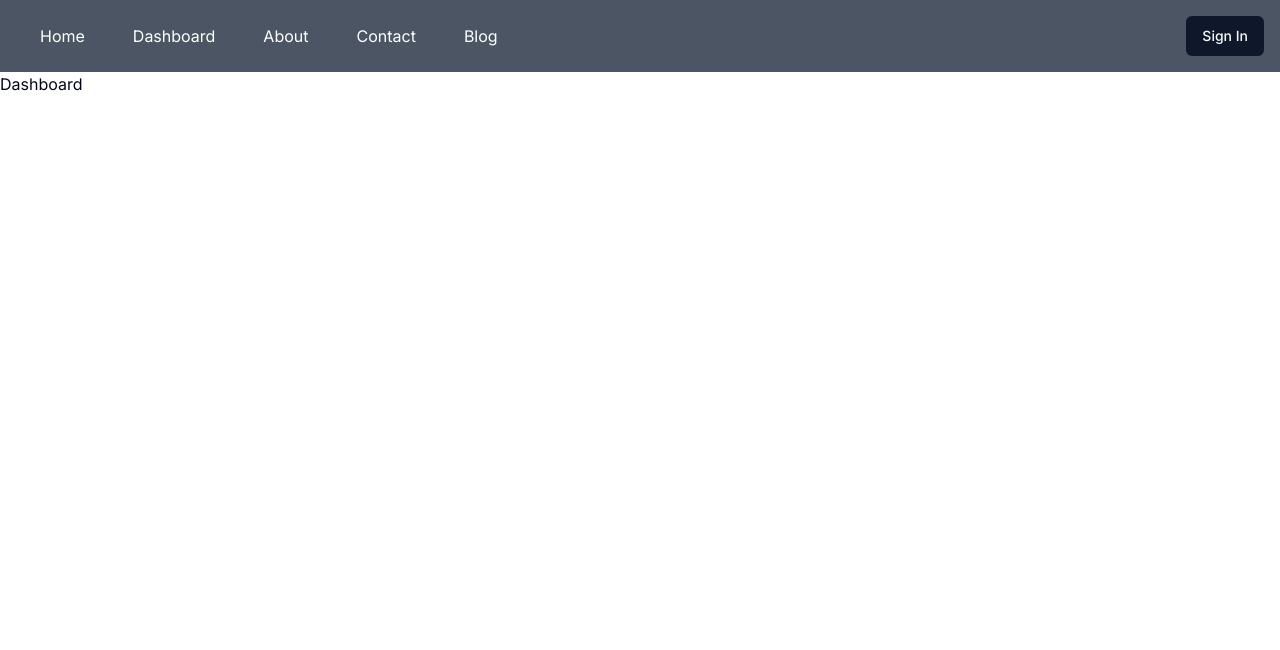
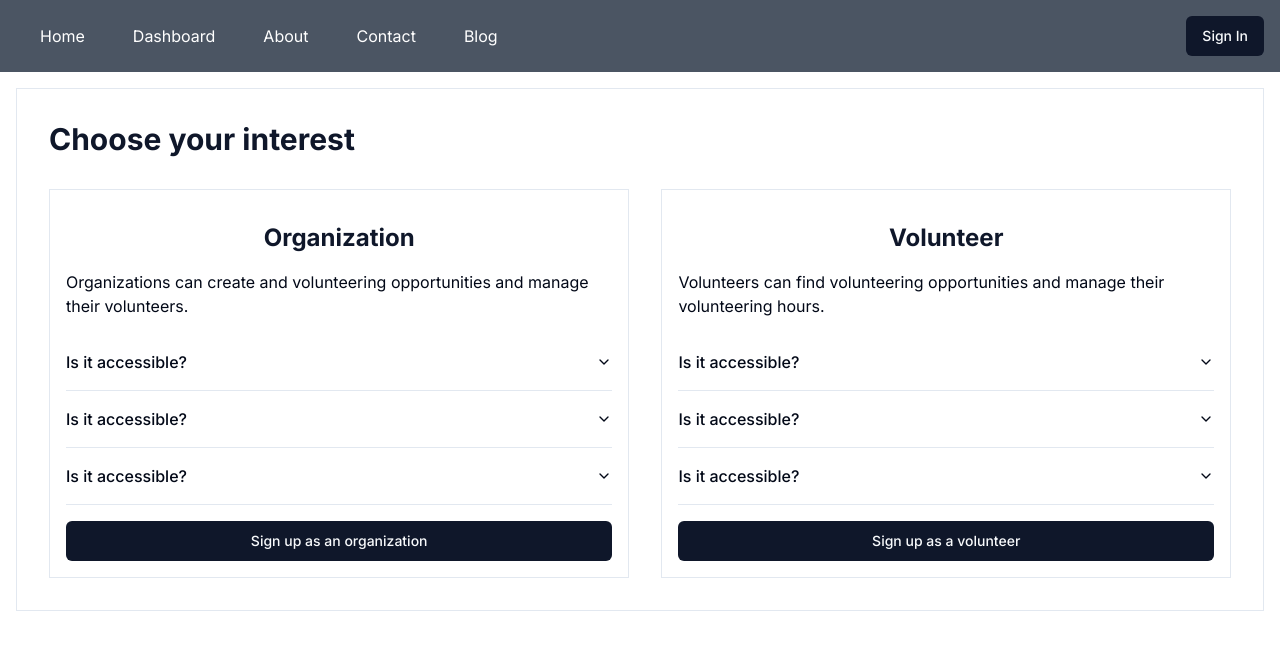
Before and after one commit to thtauhid/virtual-volunteer-network, a Next.js app: page /dashboard in a window 1280 px wide. Shown: the top 650 px of the page. Built offline with nearby package versions, Linux system fonts and the light colour scheme; no server answers.

Commit message:
Dashboard comp added

```diff
--- a/package.json
+++ b/package.json
@@ -12,6 +12,7 @@
     "@clerk/nextjs": "^4.29.4",
     "@headlessui/react": "^1.7.18",
     "@heroicons/react": "^2.1.1",
+    "@radix-ui/react-accordion": "^1.1.2",
     "@radix-ui/react-slot": "^1.0.2",
     "class-variance-authority": "^0.7.0",
     "clsx": "^2.1.0",
--- /dev/null
+++ b/src/app/dashboard/organization-signup/page.tsx
@@ -0,0 +1,3 @@
+export default function OrgSignUp() {
+  return <div>OrgSignUp</div>;
+}
--- a/src/app/dashboard/page.tsx
+++ b/src/app/dashboard/page.tsx
@@ -1,3 +1,96 @@
+import { Button } from "@/components/ui/button";
+import OrganizationDashboard from "../organization/page";
+import VolunteerDashboard from "../volunteer/page";
+import {
+  Accordion,
+  AccordionContent,
+  AccordionItem,
+  AccordionTrigger,
+} from "@/components/ui/accordion";
+import Link from "next/link";
+
+// TODO: Replace with actual logic
+const is_org_or_vol = true;
+const is_org = true;
+
 export default function Dashboard() {
-  return <div>Dashboard</div>;
+  if (is_org_or_vol) {
+    return <DashboardPage />;
+  }
+
+  if (is_org) {
+    return <OrganizationDashboard />;
+  }
+
+  return <VolunteerDashboard />;
 }
+
+function DashboardPage() {
+  return (
+    <div className="border m-4 p-4">
+      <h1>Choose your interest</h1>
+      <div className="flex">
+        <div className="m-4 border p-4 flex flex-col">
+          <h2 className="text-center">Organization</h2>
+          <p className="mb-4">
+            Organizations can create and volunteering opportunities and manage
+            their volunteers.
+          </p>
+          <Accordion type="single" collapsible className="mb-4">
+            <AccordionItem value="item-1">
+              <AccordionTrigger>Is it accessible?</AccordionTrigger>
+              <AccordionContent>
+                Yes. It adheres to the WAI-ARIA design pattern.
+              </AccordionContent>
+            </AccordionItem>
+            <AccordionItem value="item-1">
+              <AccordionTrigger>Is it accessible?</AccordionTrigger>
+              <AccordionContent>
+                Yes. It adheres to the WAI-ARIA design pattern.
+              </AccordionContent>
+            </AccordionItem>
+            <AccordionItem value="item-1">
+              <AccordionTrigger>Is it accessible?</AccordionTrigger>
+              <AccordionContent>
+                Yes. It adheres to the WAI-ARIA design pattern.
+              </AccordionContent>
+            </AccordionItem>
+          </Accordion>
+          <Link href="/dashboard/organization-signup" className="flex flex-col">
+            <Button>Sign up as an organization</Button>
+          </Link>
+        </div>
+        <div className="border m-4 p-4 flex flex-col">
+          <h2 className="text-center">Volunteer</h2>
+          <p className="mb-4">
+            Volunteers can find volunteering opportunities and manage their
+            volunteering hours.
+          </p>
+          <Accordion type="single" collapsible className="mb-4">
+            <AccordionItem value="item-1">
+              <AccordionTrigger>Is it accessible?</AccordionTrigger>
+              <AccordionContent>
+                Yes. It adheres to the WAI-ARIA design pattern.
+              </AccordionContent>
+            </AccordionItem>
+            <AccordionItem value="item-1">
+              <AccordionTrigger>Is it accessible?</AccordionTrigger>
+              <AccordionContent>
+                Yes. It adheres to the WAI-ARIA design pattern.
+              </AccordionContent>
+            </AccordionItem>
+            <AccordionItem value="item-1">
+              <AccordionTrigger>Is it accessible?</AccordionTrigger>
+              <AccordionContent>
+                Yes. It adheres to the WAI-ARIA design pattern.
+              </AccordionContent>
+            </AccordionItem>
+          </Accordion>
+          <Link href="/dashboard/volunteer-signup" className="flex flex-col">
+            <Button>Sign up as a volunteer</Button>
+          </Link>
+        </div>
+      </div>
+    </div>
+  );
+}
--- /dev/null
+++ b/src/app/dashboard/volunteer-signup/page.tsx
@@ -0,0 +1,3 @@
+export default function VolunteerSignUp() {
+  return <div>VolunteerSignUp</div>;
+}
--- /dev/null
+++ b/src/app/organization/opportunity/create/page.tsx
@@ -0,0 +1,3 @@
+export default function CreateOpportunity() {
+  return <div>CreateOpportunity</div>;
+}
--- /dev/null
+++ b/src/app/organization/page.tsx
@@ -0,0 +1,3 @@
+export default function OrganizationDashboard() {
+  return <div>OrganizationDashboard</div>;
+}
--- /dev/null
+++ b/src/app/volunteer/page.tsx
@@ -0,0 +1,3 @@
+export default function VolunteerDashboard() {
+  return <div>VolunteerDashboard</div>;
+}
--- /dev/null
+++ b/src/components/ui/accordion.tsx
@@ -0,0 +1,58 @@
+"use client"
+
+import * as React from "react"
+import * as AccordionPrimitive from "@radix-ui/react-accordion"
+import { ChevronDown } from "lucide-react"
+
+import { cn } from "@/lib/utils"
+
+const Accordion = AccordionPrimitive.Root
+
+const AccordionItem = React.forwardRef<
+  React.ElementRef<typeof AccordionPrimitive.Item>,
+  React.ComponentPropsWithoutRef<typeof AccordionPrimitive.Item>
+>(({ className, ...props }, ref) => (
+  <AccordionPrimitive.Item
+    ref={ref}
+    className={cn("border-b", className)}
+    {...props}
+  />
+))
+AccordionItem.displayName = "AccordionItem"
+
+const AccordionTrigger = React.forwardRef<
+  React.ElementRef<typeof AccordionPrimitive.Trigger>,
+  React.ComponentPropsWithoutRef<typeof AccordionPrimitive.Trigger>
+>(({ className, children, ...props }, ref) => (
+  <AccordionPrimitive.Header className="flex">
+    <AccordionPrimitive.Trigger
+      ref={ref}
+      className={cn(
+        "flex flex-1 items-center justify-between py-4 font-medium transition-all hover:underline [&[data-state=open]>svg]:rotate-180",
+        className
+      )}
+      {...props}
+    >
+      {children}
+      <ChevronDown className="h-4 w-4 shrink-0 transition-transform duration-200" />
+    </AccordionPrimitive.Trigger>
+  </AccordionPrimitive.Header>
+))
+AccordionTrigger.displayName = AccordionPrimitive.Trigger.displayName
+
+const AccordionContent = React.forwardRef<
+  React.ElementRef<typeof AccordionPrimitive.Content>,
+  React.ComponentPropsWithoutRef<typeof AccordionPrimitive.Content>
+>(({ className, children, ...props }, ref) => (
+  <AccordionPrimitive.Content
+    ref={ref}
+    className="overflow-hidden text-sm transition-all data-[state=closed]:animate-accordion-up data-[state=open]:animate-accordion-down"
+    {...props}
+  >
+    <div className={cn("pb-4 pt-0", className)}>{children}</div>
+  </AccordionPrimitive.Content>
+))
+
+AccordionContent.displayName = AccordionPrimitive.Content.displayName
+
+export { Accordion, AccordionItem, AccordionTrigger, AccordionContent }
--- a/src/styles/globals.css
+++ b/src/styles/globals.css
@@ -74,3 +74,11 @@
     @apply bg-background text-foreground;
   }
 }
+
+h1 {
+  @apply text-primary text-3xl font-bold p-4;
+}
+
+h2 {
+  @apply text-primary text-2xl font-bold p-4;
+}
```
Also changed, not shown: 1 other file (tests, documents, lock files or other folders).
